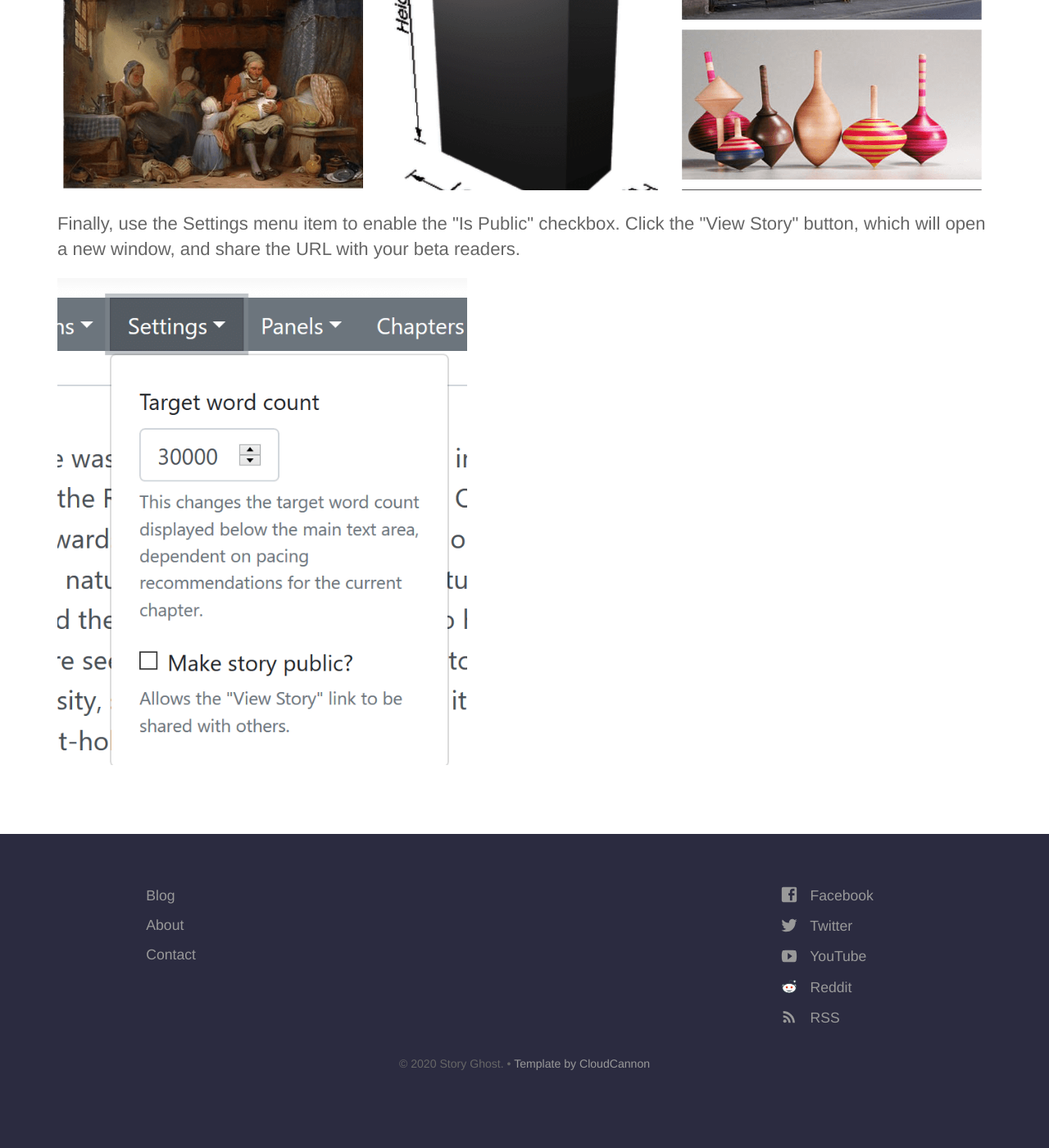
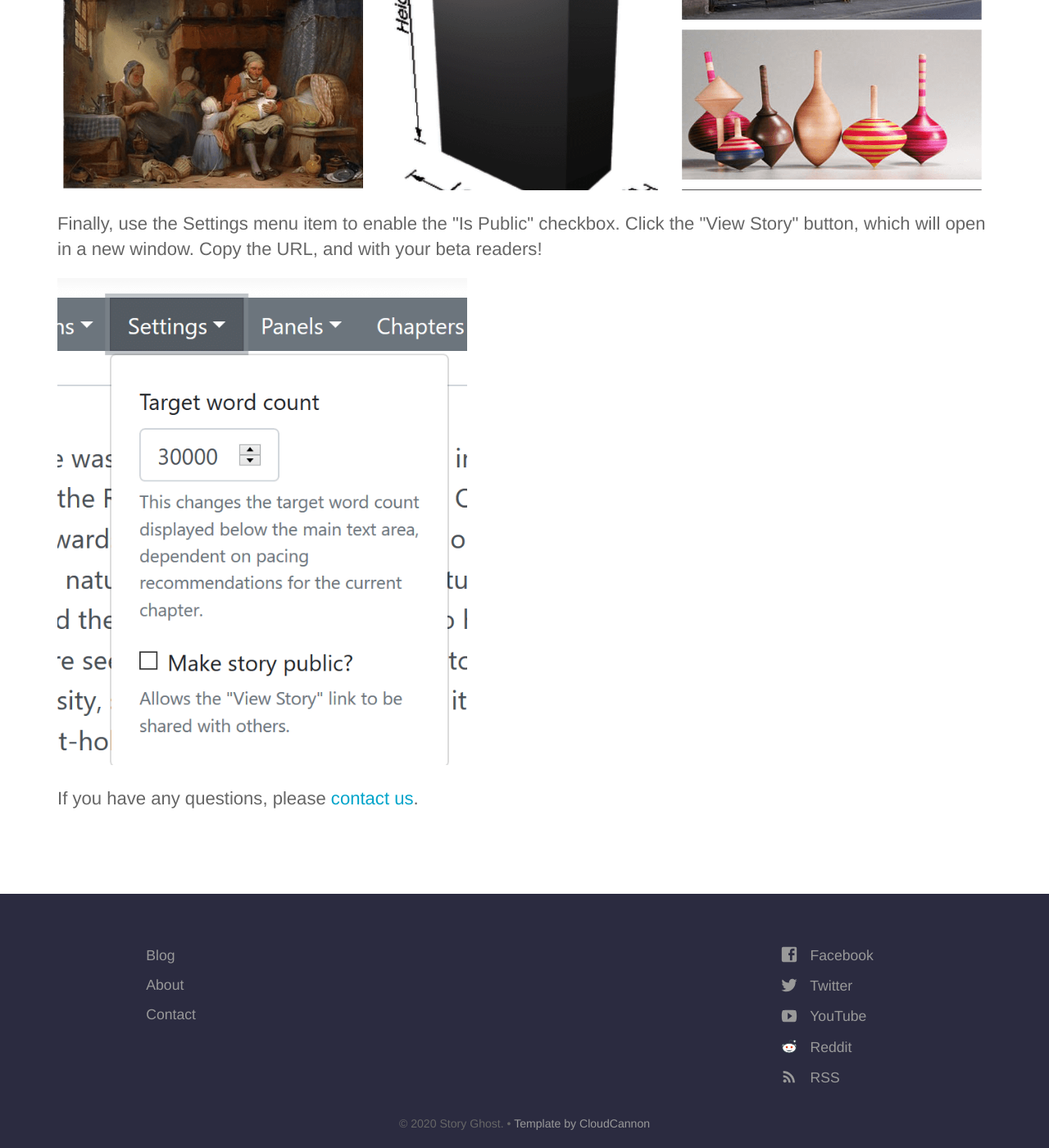
Before and after one commit to headchem/story-ghost, a Jekyll site: the page built from guide.html, in a window 1280 px wide and 1400 px high, scrolled down 6486 px. Shown: the whole window at 82% size. Built offline with Jekyll 4.4.1, drawn with Linux system fonts in a browser that asks for light colours; before the commit the page ends 7844 px from its top, so only the background shows below that.

Commit message:
text edits

```diff
--- a/guide.html
+++ b/guide.html
@@ -79,6 +79,8 @@ title: User Guide
 
 <img class="guide-img-lg" src="{{ site.baseurl }}/images/guide/inspiration_results.png" alt="screenshot of Inspiration results" />
 
-<p>Finally, use the Settings menu item to enable the "Is Public" checkbox. Click the "View Story" button, which will open a new window, and share the URL with your beta readers.</p>
+<p>Finally, use the Settings menu item to enable the "Is Public" checkbox. Click the "View Story" button, which will open in a new window. Copy the URL, and with your beta readers!</p>
 
 <img class="guide-img-sm" src="{{ site.baseurl }}/images/guide/make_public.png" alt="screenshot of Is Public checkbox" />
+
+<p>If you have any questions, please <a href="https://storyghost.ai/contact/">contact us</a>.</p>
```
